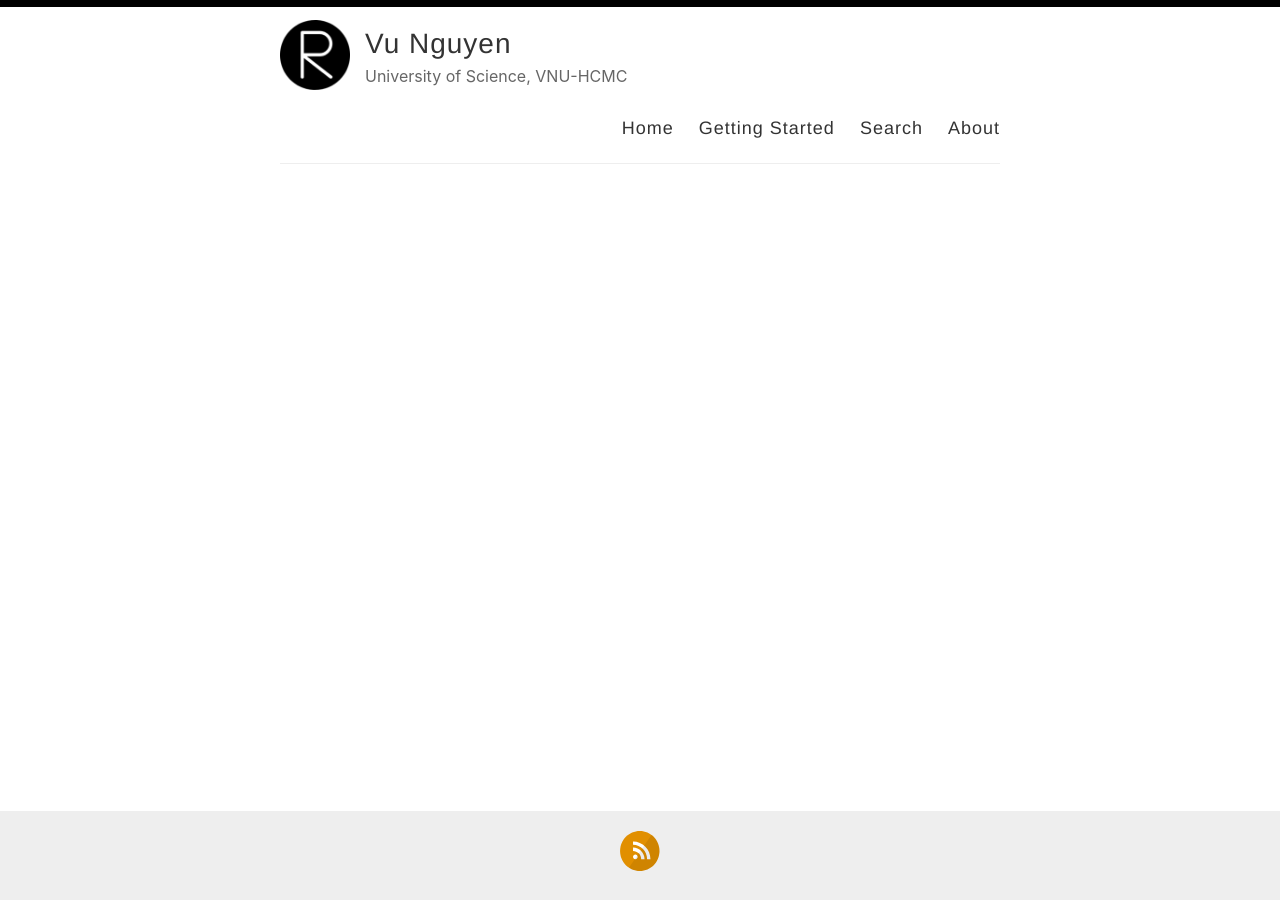
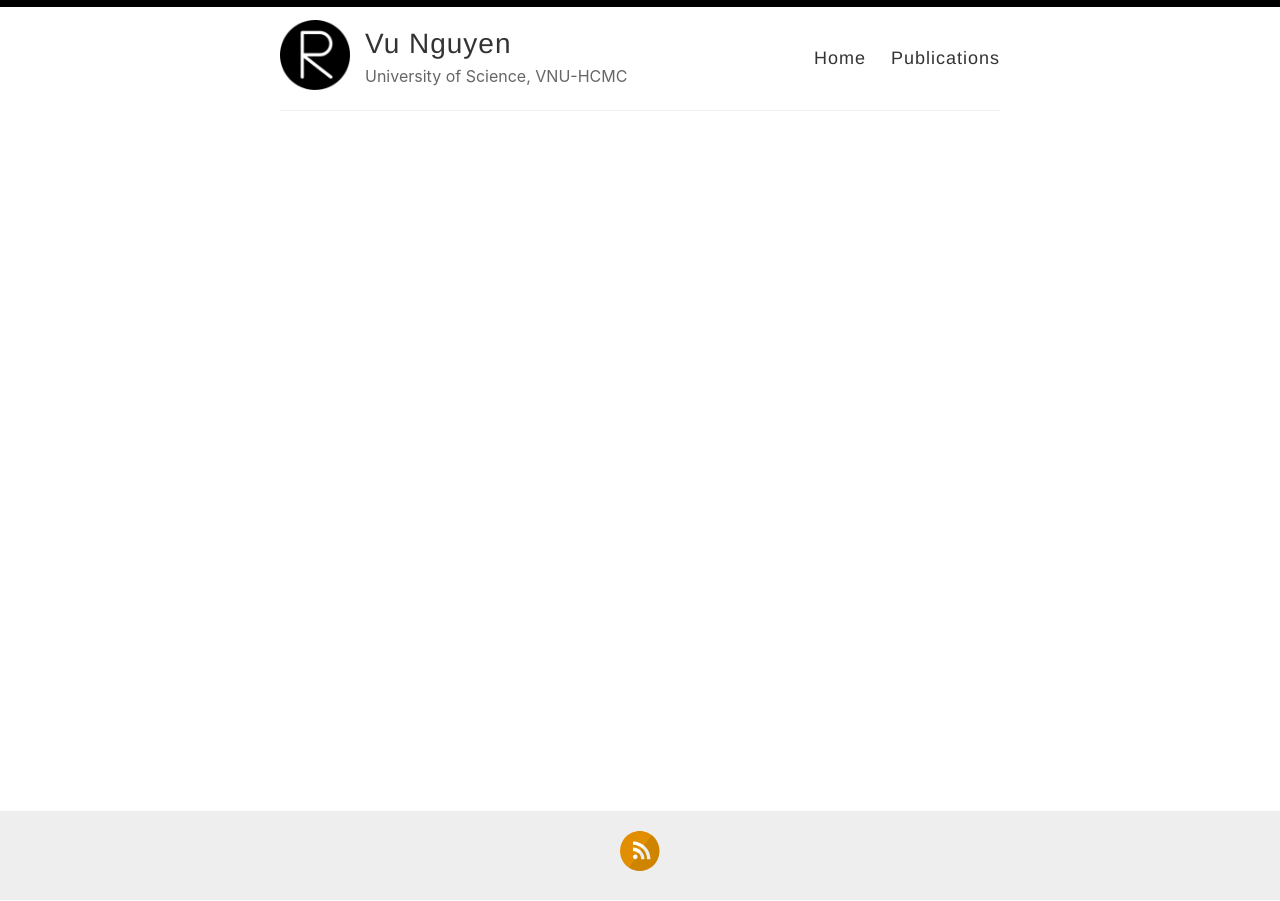
Before and after one commit to vuqngit/vuqngit.github.io, a Jekyll site: the page built from index.html, in a window 1280 px wide. Built offline with Jekyll 4.4.1, drawn with Linux system fonts in a browser that asks for light colours; the list of posts is cut into pages by our own code.

Commit message:
Update default.html

```diff
--- a/_layouts/default.html
+++ b/_layouts/default.html
@@ -28,9 +28,11 @@
 
             <nav>
               <a href="{{ site.baseurl }}/">Home</a>
-              <a href="{{ site.baseurl }}/getting-started">Getting Started</a>
+              <a href="{{ site.baseurl }}/">Publications</a>
+<!--              <a href="{{ site.baseurl }}/getting-started">Getting Started</a>
               <a href="{{ site.baseurl }}/search">Search</a>
               <a href="{{ site.baseurl }}/about">About</a>
+-->
             </nav>
           </header>
         </div>
```
